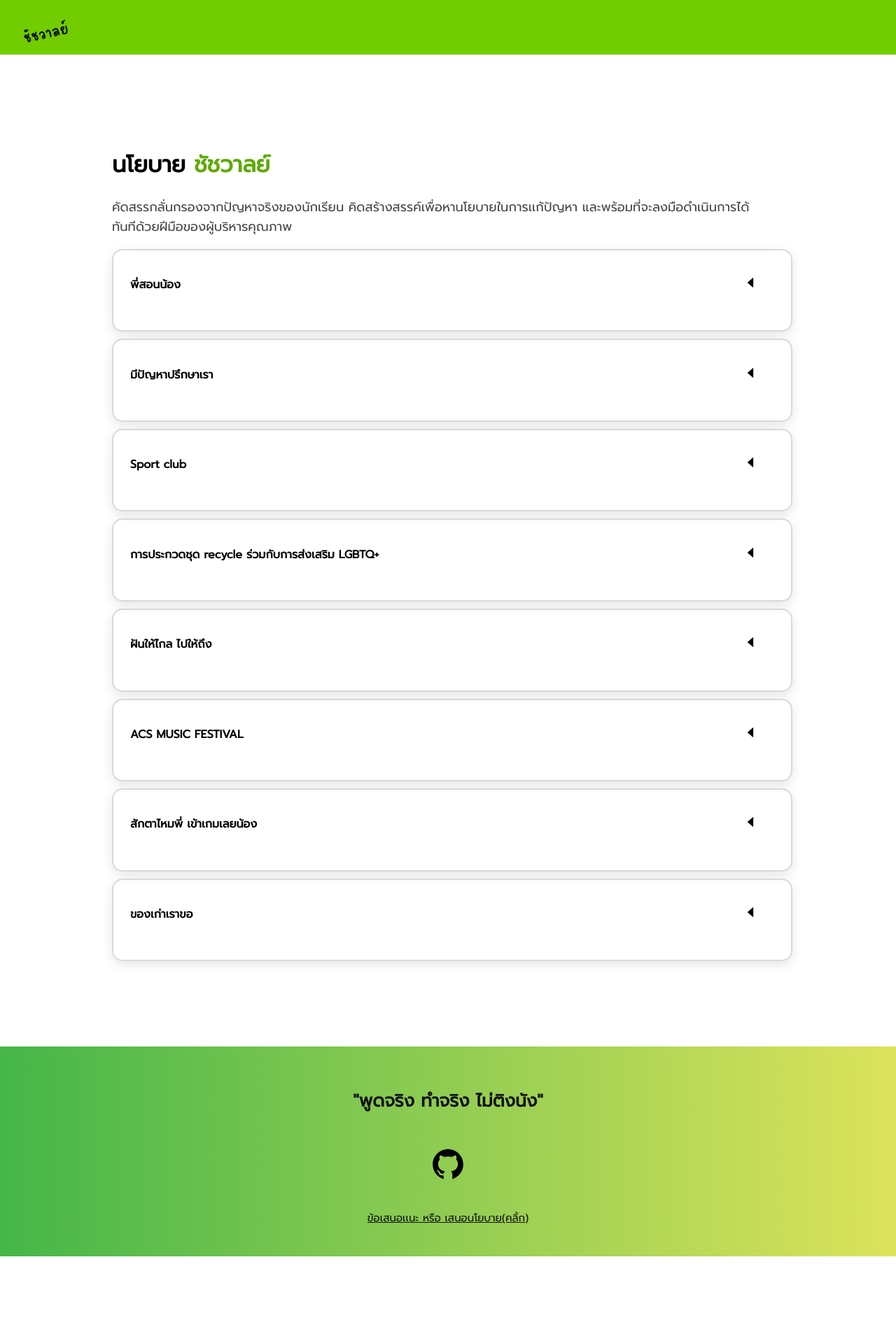
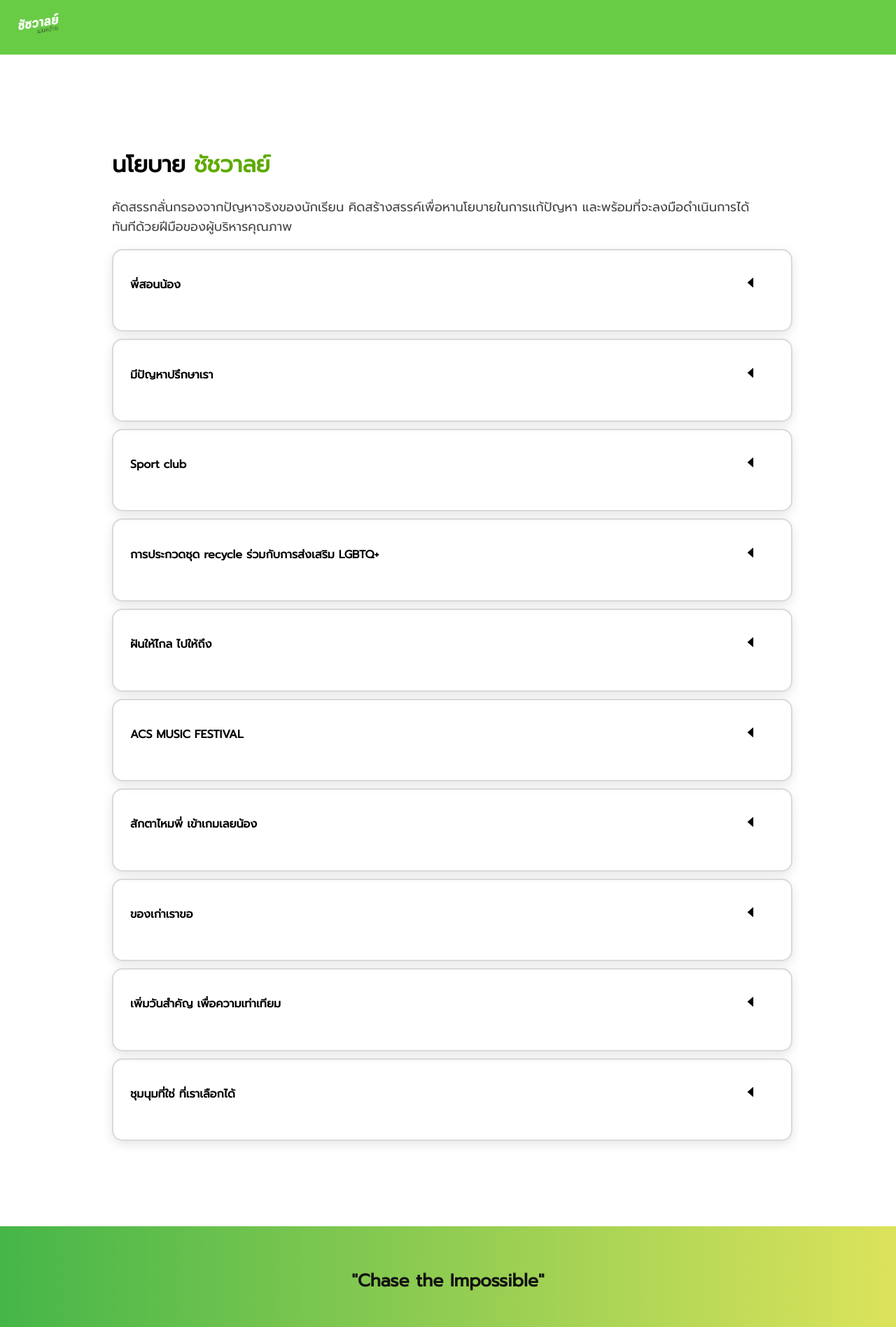
Before and after one commit to karitthorn/Chatchawan-website, a React (Create React App) app in the folder accordion/: page / in a window 1280 px wide. Shown: the top 1897 px of the page at 70% size. Before the commit the page ends 1796 px from the top, so only its background shows below. Built offline with nearby package versions, Linux system fonts and the light colour scheme.

Commit message:
change logo and นโยบาย

```diff
--- a/accordion/src/App.css
+++ b/accordion/src/App.css
@@ -80,13 +80,13 @@
 }
 
 .navbar{
-  background-color: #71CC00;
+  background-color: #68CC45;
   height: 78px;
   width: 100%;
 }
 
 .logo{
-  height: 90px;
+  height: 70px;
   margin-left: 20px;
 }
 
--- a/accordion/src/App.js
+++ b/accordion/src/App.js
@@ -42,7 +42,7 @@
         </div>
       </main>
       <div className="footer">
-        <h1>"พูดจริง ทำจริง ไม่ติงนัง"</h1>
+        <h1>"Chase the Impossible"</h1>
         <br></br>
         <div className="github">
           <a href="https://github.com/karitthorn/Chatchawan-website">
--- /dev/null
+++ b/accordion/src/components/SingleContent.css
@@ -0,0 +1,3 @@
+a{
+    color:#5faa03;
+}
--- a/accordion/src/components/SingleContents.js
+++ b/accordion/src/components/SingleContents.js
@@ -2,6 +2,7 @@
 import { AiFillCaretLeft,AiFillCaretDown } from "react-icons/ai";
 import React, { Component }  from 'react';
 import ReactDOM from 'react-dom'
+import './SingleContent.css'
 
 const SingleContent = ({title, description}) => {
     const [showContent,setShowContent] = useState(false)
--- a/accordion/src/data.js
+++ b/accordion/src/data.js
@@ -2,17 +2,18 @@
     {
         id:1,
         title:"พี่สอนน้อง",
-        description:"มีการรวบรวมไฟล์สรุปวิชาต่างๆ ลงในเพจของสภา นักเรียนที่ต้องการไฟล์สรุปเพิ่มเติมสามารถเอาไฟล์ของพวกเราไปอ่านได้ พวกเราจะพยายามอัพเดต และ หาวิชาของทุกๆสายการเรียนมาให้ทุกคนได้มากที่สุด"
+        description:`มีการรวบรวมไฟล์สรุปวิชาต่างๆ ลงในเพจของสภา นักเรียนที่ต้องการไฟล์สรุปเพิ่มเติมสามารถเอาไฟล์ของพวกเราไปอ่านได้ พวกเราจะพยายามอัพเดต และ หาวิชาของทุกๆสายการเรียนมาให้ทุกคนได้มากที่สุด <br/><a href="https://discord.gg/UjSkt833Mm">เข้าร่วม Discord เลย</a> `
     },
     {
         id:2,
         title:"มีปัญหาปรึกษาเรา",
         description:`หากคุณมีปัญหาเราขอเป็นคนที่พร้อมจะรับฟังปัญหาจากคุณนักเรียนไทยส่วนใหญ่มักเจอกับภาวะกดดันเครียดหรือจากเรื่องอื่นๆต้องการคนรับฟังมีเรื่องปรึกษาแต่ไม่รู้จะปรึกษา
-        อยากได้กำลังใจใคร <br/>ทางพวกเราจะเปิดกล่องข้อความใน IG ทุกๆวันศุกร์ เพื่อรับฟังและให้คำปรึกษาทุกๆคน โดยกระบวนการให้คำปรึกษาจะถูกต้องและเป็นไปตามหลักจิตวิทยา ไม่ว่าจะเรื่องใดก็ตาม ทั้งเรื่องความรักเรืองครอบครัว เรืองเพื่อนร่วมห้อง/คุณครูหรือเรื่องปัญหาต่างๆในโรงเรียน โดยทางพรรคของเราจะเก็บข้อมูลทั้งหมดเป็นความลับและไม่มีการเผยแพร่ข้อมูลเป็นอันขาดเพราะทางพรรคเราต้องการช่วยแก้ไขปัญหา และต้องการให้ผู้ที่มาให้ปรึกษามีความสบายใจและมีรอยยิ้มมากขึ้น`
+        อยากได้กำลังใจใคร <br/>ทางพวกเราจะเปิดกล่องข้อความใน IG,DISCORD ทุกๆวันศุกร์ เพื่อรับฟังและให้คำปรึกษาทุกๆคน โดยกระบวนการให้คำปรึกษาจะถูกต้องและเป็นไปตามหลักจิตวิทยา ไม่ว่าจะเรื่องใดก็ตาม ทั้งเรื่องความรักเรืองครอบครัว เรืองเพื่อนร่วมห้อง/คุณครูหรือเรื่องปัญหาต่างๆในโรงเรียน โดยทางพรรคของเราจะเก็บข้อมูลทั้งหมดเป็นความลับและไม่มีการเผยแพร่ข้อมูลเป็นอันขาดเพราะทางพรรคเราต้องการช่วยแก้ไขปัญหา และต้องการให้ผู้ที่มาให้ปรึกษามีความสบายใจและมีรอยยิ้มมากขึ้น
+        <br/><a href="https://discord.gg/UjSkt833Mm">เข้าร่วม Discord เลย</a>`
     },{
         id:3,
         title:"Sport club",
-        description:`นักเรียนสามารถมายืมอุปกรณ์กีฬาเพื่อใช้ตอนพักกลางวันได้ โดยมีการเช็นชื่อว่ายืมอุปกรณ์ชนิดใดไป`
+        description:`นักเรียนสามารถมายืมอุปกรณ์กีฬาเพื่อใช้ตอนพักกลางวันได้ โดยมีการยืนยันตัวตนด้วยการเเลกบัตรนักเรียนว่ายืมอุปกรณ์ชนิดใดไป`
     }
     ,{
         id:4,
@@ -61,6 +62,22 @@
         ในทุกๆเดือนและนำไปบริจาคให้กับหลากหลายมูลนิธิ
         `
     }
+    ,{
+        id: 9,
+        title:"เพิ่มวันสำคัญ เพื่อความเท่าเทียม",
+        description:`เพิ่มกิจกรรมวัน Anti-Bullying Day ,LGBTQ+ Day เเละ วันสำคัญอื่นๆ
+        เพื่อให้ความรู้ เเละส่งเสริมความเท่าเทียมต่อเพื่อนมนุษย์
+        `
+    }
+    ,{
+        id: 10,
+        title:"ชุมนุมที่ใช่ ที่เราเลือกได้",
+        description:`หลายครั้งพวกเราเลือกชุมนุมไม่ได้เพราะว่า เราไม่มีชุมนุมในสิ่งที่เราสนใจ<br/>
+        นโยบายใหม่นี้ สามารถทำให้นักเรียนสามารถสร้างชุมนุมเองได้โดยมีครูที่ปรึกษา เเละวัดผลด้วยผลงาน
+        เพื่อให้พวกเราทุกคนสามารถเลือกชุมนุมที่เราชอบ เเละ มีประสิทธิภาพสูงสุด
+        `
+    }
+
 
 
 ]
```
Also changed, not shown: accordion/src/components/logo.png, 1 other file (tests, documents, lock files or other folders).
